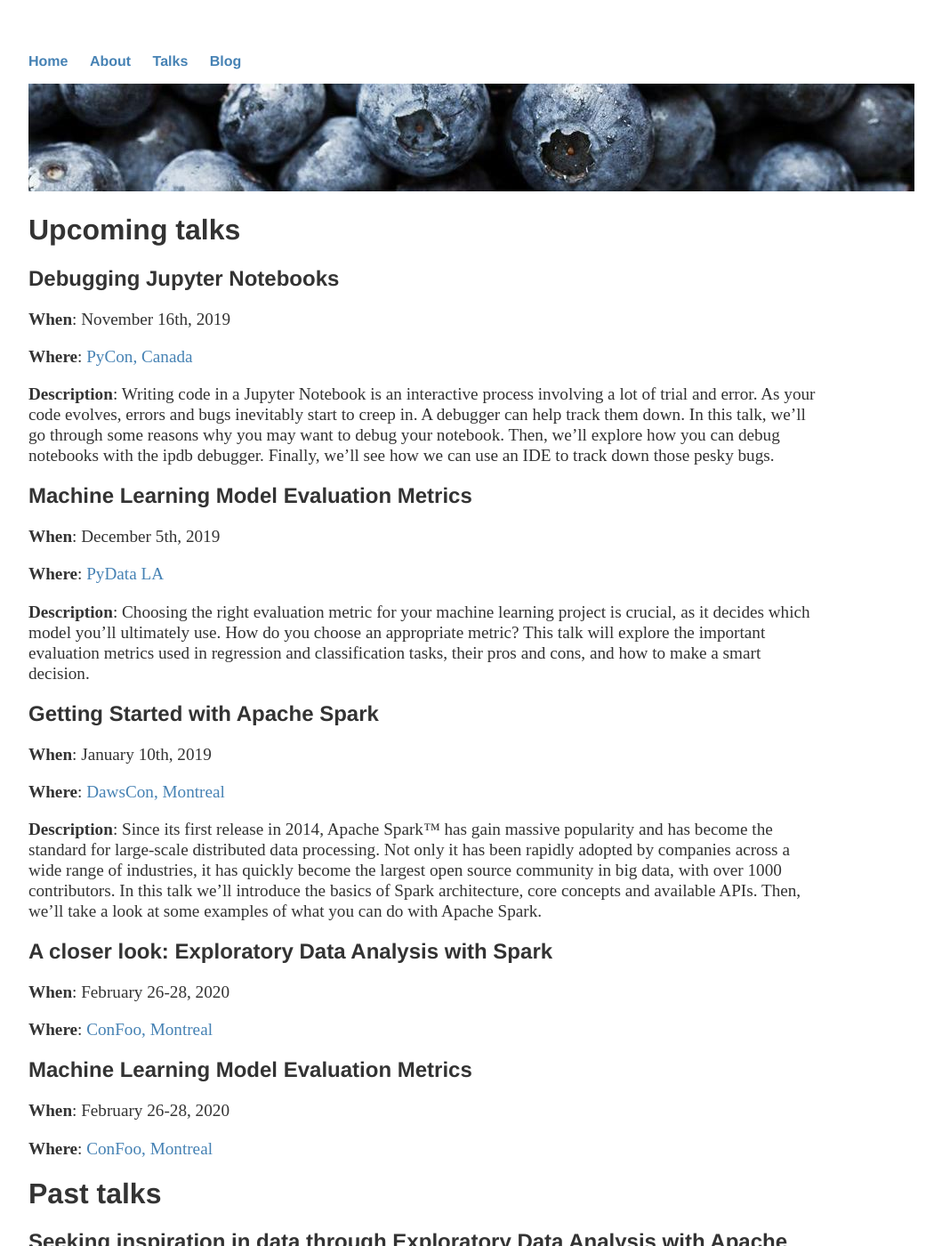
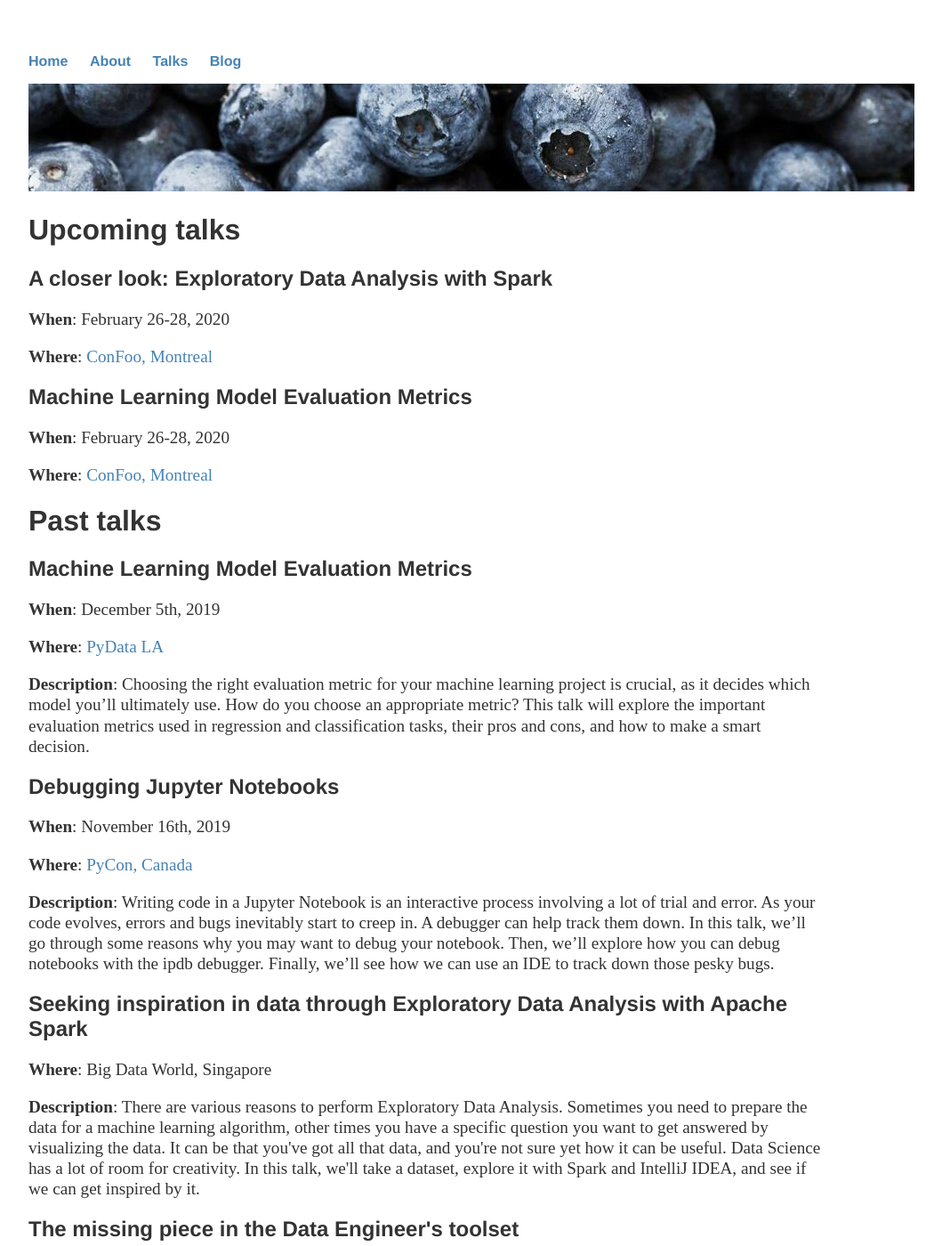
Before and after one commit to MKhalusova/MKhalusova.github.io, a Jekyll site: the page built from talks/index.html, in a window 1280 px wide and 1400 px high. Shown: the whole window at 89% size, without its empty margins (160-1219 px from the left). Built offline with Jekyll 4.4.1, drawn with Linux system fonts in a browser that asks for light colours.

Commit message:
Updated the past/upcoming talks

```diff
--- a/talks/index.html
+++ b/talks/index.html
@@ -4,36 +4,6 @@
 ---
 <div class="blurb">
     <h1>Upcoming talks</h1>
-
-    <h2>Debugging Jupyter Notebooks</h2>
-    <p><strong>When</strong>: November 16th, 2019</p>
-    <p><strong>Where</strong>: <a href="https://2019.pycon.ca/talks/talk-44/">PyCon, Canada</a></p>
-    <p><strong>Description</strong>: Writing code in a Jupyter Notebook is an interactive process involving a lot of
-        trial and error. As your code evolves, errors and bugs inevitably start to creep in. A debugger can help track
-        them down. In this talk, we’ll go through some reasons why you may want to debug your notebook. Then, we’ll
-        explore how you can debug notebooks with the ipdb debugger. Finally, we’ll see how we can use an IDE to track
-        down those pesky bugs. </p>
-
-    <h2>Machine Learning Model Evaluation Metrics</h2>
-    <p><strong>When</strong>: December 5th, 2019</p>
-    <p><strong>Where</strong>: <a
-            href="https://pydata.org/la2019/schedule/presentation/1/machine-learning-model-evaluation-metrics/">PyData
-        LA</a></p>
-    <p><strong>Description</strong>: Choosing the right evaluation metric for your machine learning project is crucial,
-        as it decides which model you’ll ultimately use. How do you choose an appropriate metric? This talk will explore
-        the important evaluation metrics used in regression and classification tasks, their pros and cons, and how to
-        make a smart decision.</p>
-
-    <h2>Getting Started with Apache Spark</h2>
-    <p><strong>When</strong>: January 10th, 2019</p>
-    <p><strong>Where</strong>: <a href="https://www.dawsoncollege.qc.ca/dawscon/">DawsCon, Montreal</a></p>
-    <p><strong>Description</strong>: Since its first release in 2014, Apache Spark™ has gain massive popularity and has
-        become the standard for large-scale distributed data processing. Not only it has been rapidly adopted by
-        companies across a wide range of industries, it has quickly become the largest open source community in big
-        data, with over 1000 contributors.
-
-        In this talk we’ll introduce the basics of Spark architecture, core concepts and available APIs. Then, we’ll
-        take a look at some examples of what you can do with Apache Spark.</p>
 
     <h2>A closer look: Exploratory Data Analysis with Spark</h2>
     <p><strong>When</strong>: February 26-28, 2020</p>
```
Also changed, not shown: other parts of talks/index.html (+19 -0 lines).
